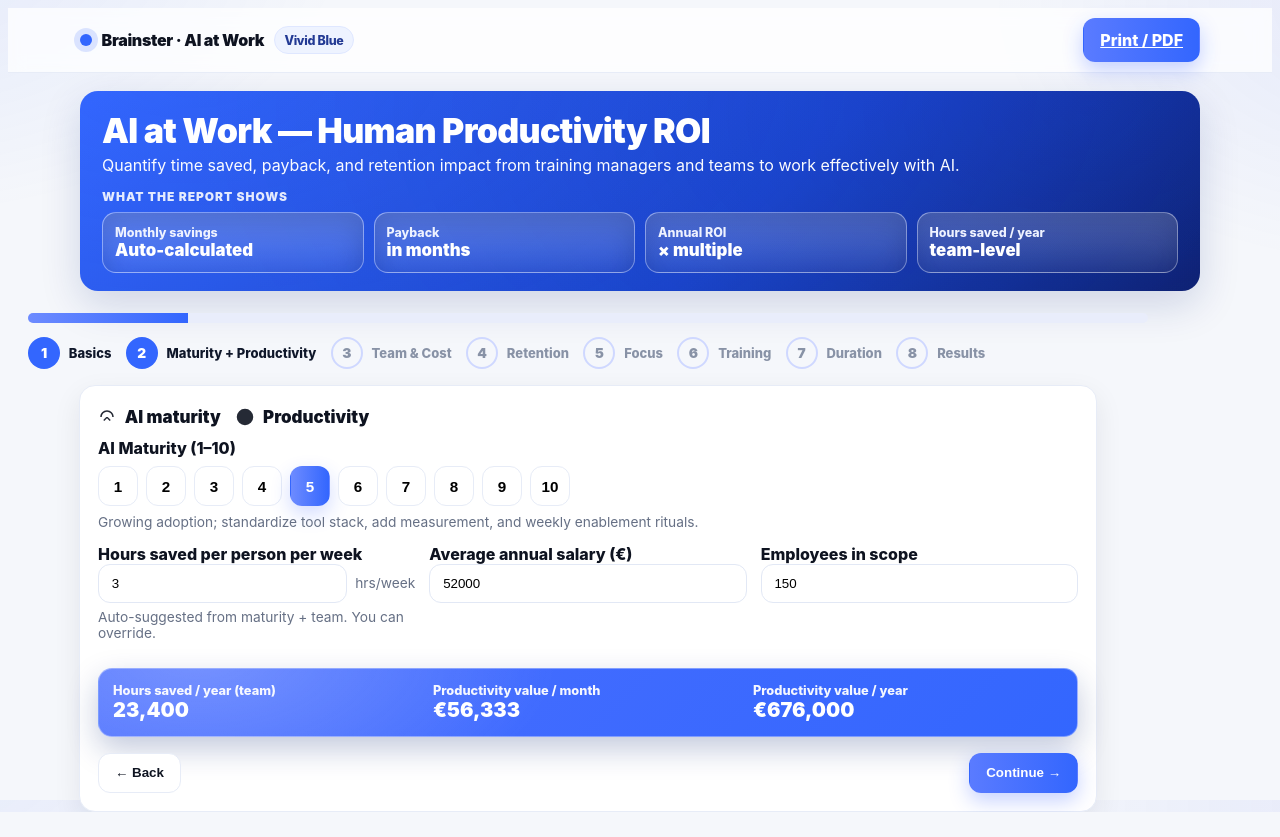
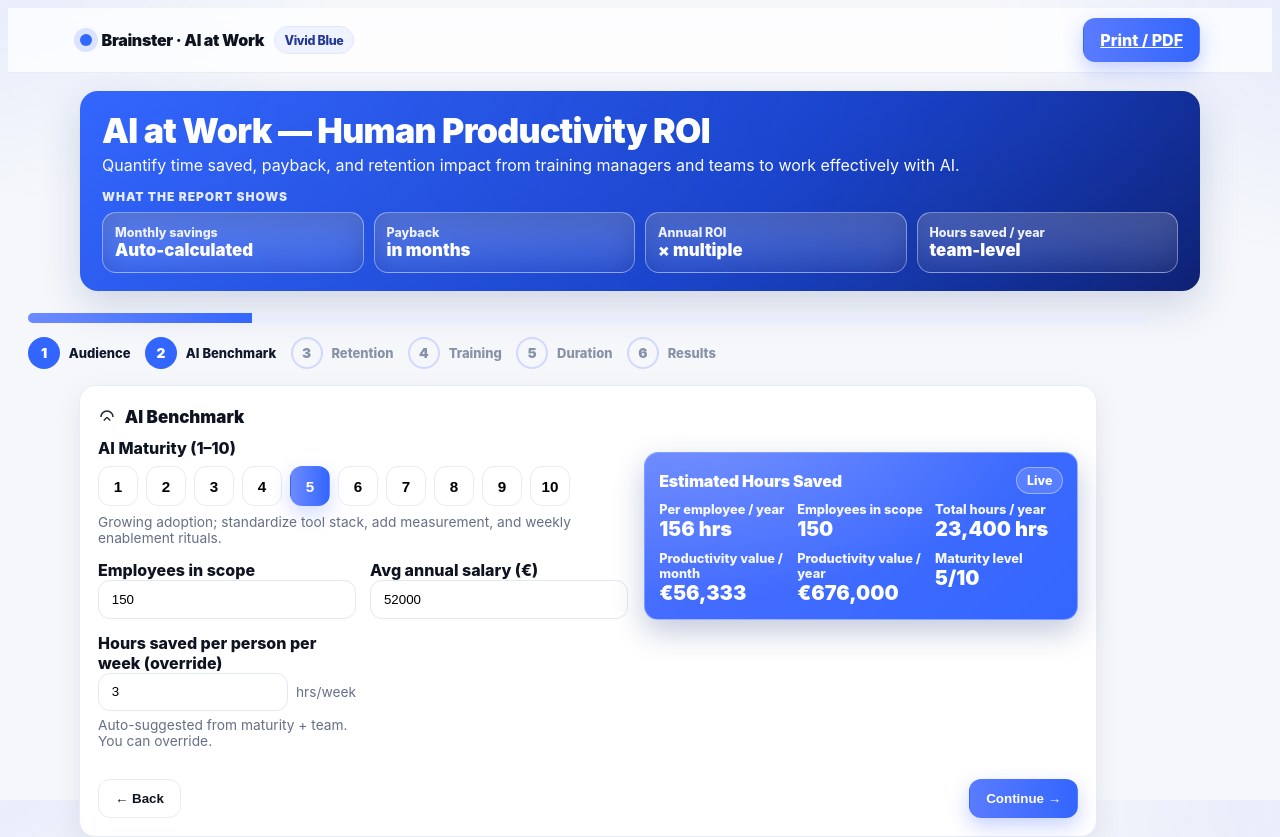
Before and after one commit to powerstephen/brainster-human-ai-roi, a Next.js app: page / in a window 1280 px wide. Both pictures are taken after a click on the button "Continue →". Before the commit the page ends 812 px from the top, so only its background shows below. Built offline with nearby package versions, Linux system fonts and the light colour scheme.

Commit message:
Update RoiCalculator.tsx

```diff
--- a/components/RoiCalculator.tsx
+++ b/components/RoiCalculator.tsx
@@ -12,7 +12,7 @@ import {
   encodeInputs,
 } from '../lib/model';
 import {
-  CurrencySelect,
+  CurrencyPills,
   MultiPick,
   NumberField,
 } from './controls';
@@ -36,6 +36,7 @@ const PAIN_OPTS: { label: string; value: Pain }[] = [
 ];
 
 const TEAMS: { label: string; value: Team }[] = [
+  { label: 'Company-wide', value: 'all' },
   { label: 'HR / People Ops', value: 'hr' },
   { label: 'Operations', value: 'ops' },
   { label: 'Marketing', value: 'marketing' },
@@ -46,15 +47,13 @@ const TEAMS: { label: string; value: Team }[] = [
 
 /** Map maturity 1..10 → hours/week (1 ≈ 5h, 10 ≈ 1h), slight team adjustment */
 function suggestedHoursFromMaturity(team: Team, score: number): number {
-  // Linear 1→5h, 10→1h
-  const base = 5 - ((Math.max(1, Math.min(10, score)) - 1) * (4 / 9)); // 5..1
-  // small team factor (support more repetitive → +0.5h; product more deep work → -0.5h)
+  const clamped = Math.max(1, Math.min(10, score));
+  const base = 5 - ((clamped - 1) * (4 / 9)); // 5..1
   const teamAdj =
     team === 'support' ? 0.5 :
     team === 'product' ? -0.5 :
     0;
   const hrs = Math.max(0.5, base + teamAdj);
-  // round to 0.5
   return Math.round(hrs * 2) / 2;
 }
 
@@ -72,7 +71,7 @@ export function RoiCalculator() {
 
   // currency & team
   const [currency, setCurrency] = useState<Currency>('EUR');
-  const [team, setTeam] = useState<Team>('hr');
+  const [team, setTeam] = useState<Team>('all');
 
   // maturity + productivity (merged)
   const [maturityScore, setMaturityScore] = useState<number>(5);
@@ -83,8 +82,8 @@ export function RoiCalculator() {
   const [employees, setEmployees] = useState<number>(150);
   const [avgSalary, setAvgSalary] = useState<number>(52000);
 
-  // retention (clear inputs)
-  const [baselineTurnoverPct, setBaselineTurnoverPct] = useState<number>(teamPresets('hr').baselineTurnoverPct);
+  // retention (same as before)
+  const [baselineTurnoverPct, setBaselineTurnoverPct] = useState<number>(teamPresets('all').baselineTurnoverPct);
   const [turnoverImprovementPct, setTurnoverImprovementPct] = useState<number>(10);
   const [replacementCostFactor, setReplacementCostFactor] = useState<number>(0.5);
 
@@ -136,14 +135,12 @@ export function RoiCalculator() {
       maximumFractionDigits: 0,
     }).format(n);
 
-  // Stepper (unchanged)
+  // Stepper labels updated for new flow
   const Stepper = () => {
     const labels = [
-      'Basics',
-      'Maturity + Productivity',
-      'Team & Cost',
+      'Audience',
+      'AI Benchmark',
       'Retention',
-      'Focus',
       'Training',
       'Duration',
       'Results',
@@ -210,7 +207,6 @@ export function RoiCalculator() {
     }
   };
 
-  /** Roomy maturity scale on its own line */
   const MaturityScale = () => (
     <div>
       <label className="label">AI Maturity (1–10)</label>
@@ -236,7 +232,9 @@ export function RoiCalculator() {
     </div>
   );
 
-  // quick productivity figures for blue box
+  // Quick productivity per employee and total
+  const hoursPerEmployeeYear = hoursSavedPerWeek * 52;
+  const hoursTotalYear = res.hoursTotalYear || 0;
   const monthlyProd = (res.productivityAnnual || 0) / 12;
   const annualProd = res.productivityAnnual || 0;
 
@@ -244,19 +242,13 @@ export function RoiCalculator() {
     <div className="section container">
       <Stepper />
 
-      {/* 1 BASICS */}
+      {/* STEP 1: AUDIENCE (Team, Focus Areas, Currency) */}
       {step === 1 && (
         <div className="card">
           <h3>
-            <IconTeam /> Basics
+            <IconTeam /> Audience
           </h3>
-          <div
-            style={{
-              display: 'grid',
-              gap: 14,
-              gridTemplateColumns: 'repeat(auto-fit,minmax(260px,1fr))',
-            }}
-          >
+          <div style={{display:'grid', gap:14, gridTemplateColumns:'repeat(auto-fit,minmax(260px,1fr))'}}>
             <div>
               <label className="label">Team</label>
               <select
@@ -270,13 +262,23 @@ export function RoiCalculator() {
                   </option>
                 ))}
               </select>
-              <p className="help">
-                We load sensible defaults per team (time-saved & turnover baseline).
-              </p>
+              <p className="help">Choose a function or “Company-wide”.</p>
             </div>
-            <CurrencySelect value={currency} onChange={setCurrency} />
+
+            <div>
+              <label className="label">Focus areas (up to 3)</label>
+              <MultiPick<Pain>
+                values={pains}
+                onChange={setPains}
+                options={PAIN_OPTS}
+                max={3}
+              />
             </div>
-          <div style={{ display: 'flex', gap: 8, marginTop: 14, justifyContent:'flex-end' }}>
+
+            <CurrencyPills value={currency} onChange={setCurrency} />
+          </div>
+
+          <div style={{ display: 'flex', gap: 8, marginTop: 16, justifyContent:'flex-end' }}>
             <button className="btn btn-primary" onClick={() => setStep(2)}>
               Continue →
             </button>
@@ -284,22 +286,33 @@ export function RoiCalculator() {
         </div>
       )}
 
-      {/* 2 MATURITY + PRODUCTIVITY (merged, with blue highlight) */}
+      {/* STEP 2: AI BENCHMARK (Left = maturity + employees, Right = blue box) */}
       {step === 2 && (
         <div className="card">
           <h3>
-            <IconGauge /> AI maturity &nbsp; <IconClock /> Productivity
+            <IconGauge /> AI Benchmark
           </h3>
 
-          {/* Maturity on its own full row */}
-          <div style={{marginBottom:12}}>
+          <div style={{display:'grid', gap:16, gridTemplateColumns:'1.1fr .9fr', alignItems:'start'}}>
+            {/* Left column */}
+            <div>
               <MaturityScale />
-          </div>
 
-          {/* Separate row for hours input so it doesn't feel cramped */}
-          <div style={{display:'grid', gap:14, gridTemplateColumns:'repeat(auto-fit,minmax(260px,1fr))'}}>
+              <div style={{display:'grid', gap:14, gridTemplateColumns:'repeat(auto-fit,minmax(240px,1fr))', marginTop:12}}>
                 <NumberField
-              label="Hours saved per person per week"
+                  label="Employees in scope"
+                  value={employees}
+                  onChange={setEmployees}
+                  min={1}
+                />
+                <NumberField
+                  label={`Avg annual salary (${symbol(currency)})`}
+                  value={avgSalary}
+                  onChange={setAvgSalary}
+                  step={1000}
+                />
+                <NumberField
+                  label="Hours saved per person per week (override)"
                   value={hoursSavedPerWeek}
                   onChange={(n) => { userTouchedHours.current = true; setHoursSavedPerWeek(n); }}
                   min={0}
@@ -307,27 +320,31 @@ export function RoiCalculator() {
                   suffix="hrs/week"
                   hint="Auto-suggested from maturity + team. You can override."
                 />
-            <NumberField
-              label={`Average annual salary (${S})`}
-              value={avgSalary}
-              onChange={setAvgSalary}
-              step={1000}
-            />
-            <NumberField
-              label="Employees in scope"
-              value={employees}
-              onChange={setEmployees}
-              min={1}
-            />
+              </div>
             </div>
 
-          {/* Blue highlight box with big numbers */}
+            {/* Right column — Blue highlight */}
             <div className="highlight">
+              <div style={{display:'flex', alignItems:'center', justifyContent:'space-between', marginBottom:8}}>
+                <div style={{fontWeight:900, letterSpacing:'-.01em'}}>Estimated Hours Saved</div>
+                <div className="badge" style={{borderColor:'rgba(255,255,255,.4)', background:'rgba(255,255,255,.15)', color:'#fff'}}>Live</div>
+              </div>
               <div className="row">
                 <div className="item">
-                <div className="t">Hours saved / year (team)</div>
-                <div className="v">{Math.round(res.hoursTotalYear).toLocaleString()}</div>
+                  <div className="t">Per employee / year</div>
+                  <div className="v">{Math.round(hoursPerEmployeeYear).toLocaleString()} hrs</div>
                 </div>
+                <div className="item">
+                  <div className="t">Employees in scope</div>
+                  <div className="v">{employees.toLocaleString()}</div>
+                </div>
+                <div className="item">
+                  <div className="t">Total hours / year</div>
+                  <div className="v">{Math.round(hoursTotalYear).toLocaleString()} hrs</div>
+                </div>
+              </div>
+
+              <div className="row" style={{marginTop:10}}>
                 <div className="item">
                   <div className="t">Productivity value / month</div>
                   <div className="v">{money(monthlyProd)}</div>
@@ -335,6 +352,11 @@ export function RoiCalculator() {
                 <div className="item">
                   <div className="t">Productivity value / year</div>
                   <div className="v">{money(annualProd)}</div>
+                </div>
+                <div className="item">
+                  <div className="t">Maturity level</div>
+                  <div className="v">{maturityScore}/10</div>
+                </div>
               </div>
             </div>
           </div>
@@ -350,51 +372,11 @@ export function RoiCalculator() {
         </div>
       )}
 
-      {/* 3 TEAM & COST (kept for flow; now lighter since moved some fields up) */}
+      {/* STEP 3: RETENTION */}
       {step === 3 && (
         <div className="card">
           <h3>
-            <IconMoney /> Team & Cost (optional adjustments)
-          </h3>
-          <p className="help" style={{marginTop:0}}>
-            You’ve already set team size and salary above. Adjust here if needed.
-          </p>
-          <div
-            style={{
-              display: 'grid',
-              gap: 12,
-              gridTemplateColumns: 'repeat(auto-fit,minmax(240px,1fr))',
-            }}
-          >
-            <NumberField
-              label="Employees in scope"
-              value={employees}
-              onChange={setEmployees}
-              min={1}
-            />
-            <NumberField
-              label={`Average annual salary (${S})`}
-              value={avgSalary}
-              onChange={setAvgSalary}
-              step={1000}
-            />
-          </div>
-          <div style={{ display: 'flex', gap: 8, marginTop: 14, justifyContent:'space-between' }}>
-            <button className="btn btn-ghost" onClick={() => setStep(2)}>
-              ← Back
-            </button>
-            <button className="btn btn-primary" onClick={() => setStep(4)}>
-              Continue →
-            </button>
-          </div>
-        </div>
-      )}
-
-      {/* 4 RETENTION */}
-      {step === 4 && (
-        <div className="card">
-          <h3>
-            <IconPeople /> Retention impact
+            <IconPeople /> Retention
           </h3>
           <div style={{display:'grid', gap:12, gridTemplateColumns:'repeat(auto-fit,minmax(240px,1fr))'}}>
             <NumberField
@@ -426,57 +408,25 @@ export function RoiCalculator() {
             />
           </div>
           <div style={{ display: 'flex', gap: 8, marginTop: 14, justifyContent:'space-between' }}>
-            <button className="btn btn-ghost" onClick={() => setStep(3)}>
+            <button className="btn btn-ghost" onClick={() => setStep(2)}>
               ← Back
             </button>
-            <button className="btn btn-primary" onClick={() => setStep(5)}>
+            <button className="btn btn-primary" onClick={() => setStep(4)}>
               Continue →
             </button>
           </div>
         </div>
       )}
 
-      {/* 5 FOCUS AREAS */}
-      {step === 5 && (
+      {/* STEP 4: TRAINING */}
+      {step === 4 && (
         <div className="card">
           <h3>
-            <IconSpark /> Primary focus areas (up to 3)
+            <IconMoney /> Training
           </h3>
-          <MultiPick<Pain>
-            values={pains}
-            onChange={setPains}
-            options={PAIN_OPTS}
-            max={3}
-          />
-          <p className="help" style={{ marginTop: 6 }}>
-            We’ll tailor the summary and next steps to these priorities.
-          </p>
-          <div style={{ display: 'flex', gap: 8, marginTop: 14, justifyContent:'space-between' }}>
-            <button className="btn btn-ghost" onClick={() => setStep(4)}>
-              ← Back
-            </button>
-            <button className="btn btn-primary" onClick={() => setStep(6)}>
-              Continue →
-            </button>
-          </div>
-        </div>
-      )}
-
-      {/* 6 TRAINING */}
-      {step === 6 && (
-        <div className="card">
-          <h3>
-            <IconMoney /> Training plan
-          </h3>
-          <div
-            style={{
-              display: 'grid',
-              gap: 12,
-              gridTemplateColumns: 'repeat(auto-fit,minmax(240px,1fr))',
-            }}
-          >
+          <div style={{display:'grid', gap:12, gridTemplateColumns:'repeat(auto-fit,minmax(240px,1fr))'}}>
             <NumberField
-              label={`Training per employee (${S})`}
+              label={`Training per employee (${symbol(currency)})`}
               value={trainingPerEmployee}
               onChange={setTrainingPerEmployee}
               step={25}
@@ -490,18 +440,18 @@ export function RoiCalculator() {
             />
           </div>
           <div style={{ display: 'flex', gap: 8, marginTop: 14, justifyContent:'space-between' }}>
-            <button className="btn btn-ghost" onClick={() => setStep(5)}>
+            <button className="btn btn-ghost" onClick={() => setStep(3)}>
               ← Back
             </button>
-            <button className="btn btn-primary" onClick={() => setStep(7)}>
+            <button className="btn btn-primary" onClick={() => setStep(5)}>
               Continue →
             </button>
           </div>
         </div>
       )}
 
-      {/* 7 RESULTS */}
-      {step === 7 && (
+      {/* STEP 5: RESULTS */}
+      {step === 5 && (
         <div className="card">
           <h3>Results</h3>
           <div className="kpi-grid">
@@ -534,9 +484,7 @@ export function RoiCalculator() {
           </div>
 
           <p className="help" style={{ marginTop: 10 }}>
-            Focus areas: {pains.length ? pains.join(', ') : '— none selected'}.
-            Maturity {maturityScore}/10 →{' '}
-            {maturityScore <= 4 ? 'high headroom' : 'moderate gains'}.
+            Focus areas: {pains.length ? pains.join(', ') : '— none selected'}. Maturity {maturityScore}/10.
           </p>
 
           <NextSteps pains={pains} />
```
Lines whose indentation alone changed are shown as unchanged.
